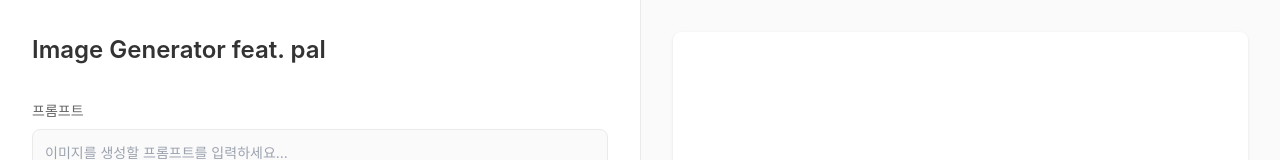
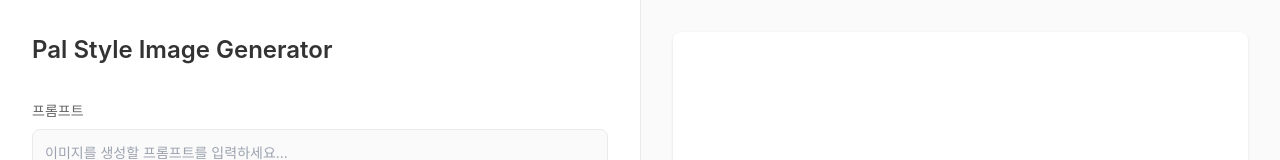
Before and after one commit to yk1028/ai-image-generator, a website: page src/public/index.html in a window 1280 px wide. Shown: the top 160 px of the page. Drawn offline with nearby package versions, Linux system fonts and the light colour scheme.

Commit message:
chore: change title

```diff
--- a/src/public/index.html
+++ b/src/public/index.html
@@ -3,7 +3,7 @@
 <head>
     <meta charset="UTF-8">
     <meta name="viewport" content="width=device-width, initial-scale=1.0">
-    <title>Image Generator feat. pal</title>
+    <title>Pal Style Image Generator</title>
     <link href="https://cdn.jsdelivr.net/npm/tailwindcss@2.2.19/dist/tailwind.min.css" rel="stylesheet">
     <link href="/css/styles.css" rel="stylesheet">
 </head>
@@ -11,7 +11,7 @@
     <div class="container">
         <!-- 입력 섹션 -->
         <div class="input-section">
-            <h1 class="title">Image Generator feat. pal</h1>
+            <h1 class="title">Pal Style Image Generator</h1>
             <div class="input-group">
                 <label class="input-label">프롬프트</label>
                 <textarea id="prompt" class="prompt-input" placeholder="이미지를 생성할 프롬프트를 입력하세요..."></textarea>
```
